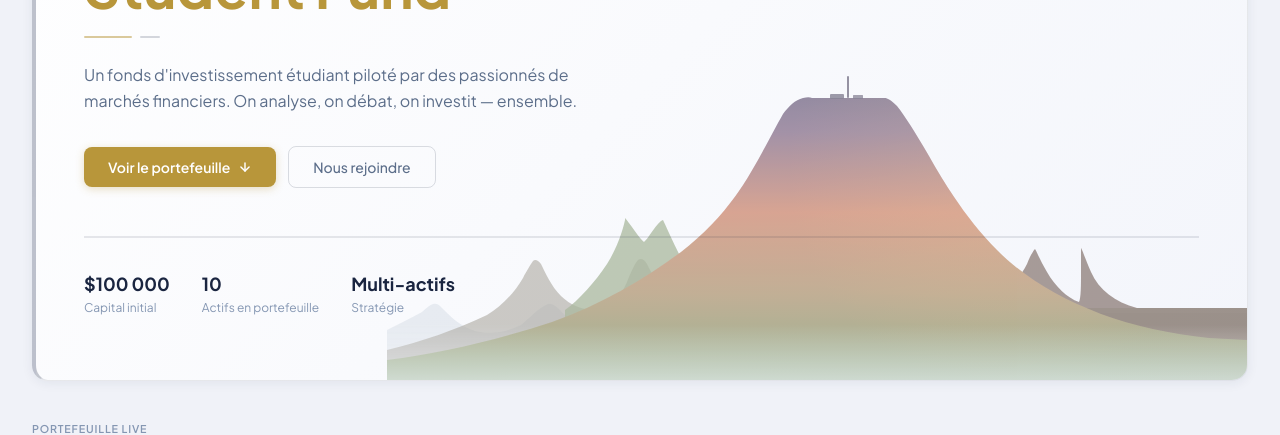
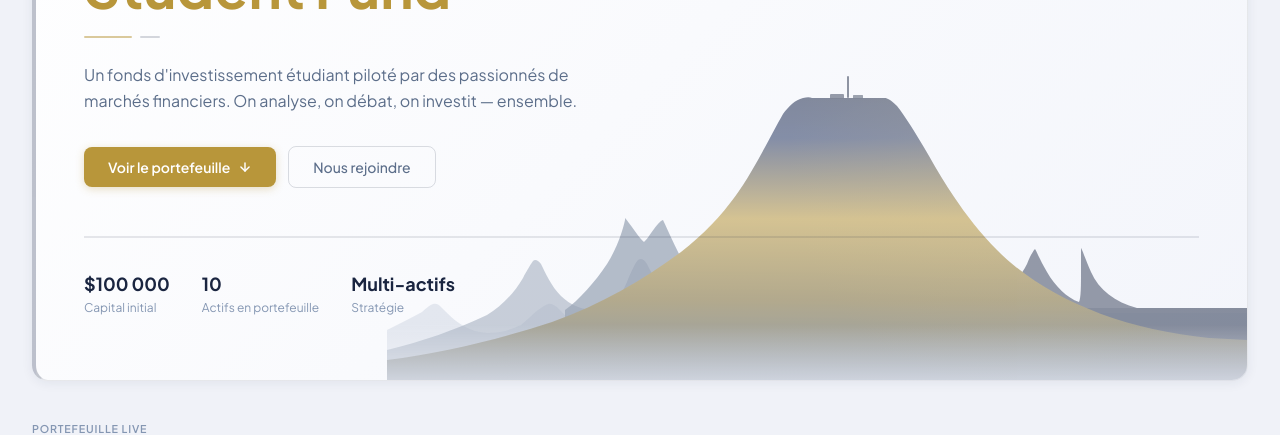
Before and after one commit to perriereti-sys/clermont-student-fund, a Next.js app in the folder clermont-student-fund/: page / in a window 1280 px wide. Shown: the part 312-747 px from the top of the page. Built offline with nearby package versions, Linux system fonts and the light colour scheme; no server answers.

Commit message:
style: palette volcans harmonisée avec le site — navy/gold/muted-blue uniquement

```diff
--- a/clermont-student-fund/components/HeroSection.tsx
+++ b/clermont-student-fund/components/HeroSection.tsx
@@ -31,25 +31,25 @@ export default function HeroSection() {
         aria-hidden
       >
         <defs>
-          {/* Gradient principal dôme : basalte violet → roche volcanique orange → ocre solaire → vert forestier */}
+          {/* Gradient dôme — couleurs du site : navy sommet → or (flancs ensoleillés) → bleu-navy base */}
           <linearGradient id="domeGrad" x1="0" y1="0" x2="0" y2="310" gradientUnits="userSpaceOnUse">
-            <stop offset="0%"   stopColor="#2A244E" />
-            <stop offset="20%"  stopColor="#5C3C60" />
-            <stop offset="46%"  stopColor="#BE5E3A" />
-            <stop offset="72%"  stopColor="#967240" />
-            <stop offset="100%" stopColor="#4C7A3A" />
+            <stop offset="0%"   stopColor="#1A2540" />
+            <stop offset="22%"  stopColor="#243560" />
+            <stop offset="48%"  stopColor="#B8963A" />
+            <stop offset="74%"  stopColor="#7A6830" />
+            <stop offset="100%" stopColor="#3A4E6A" />
           </linearGradient>
 
-          {/* Lumière dorée de coucher de soleil sur le flanc droit */}
+          {/* Halo doré — gold du site, lumière rasante sur la roche */}
           <radialGradient id="sunsetGlow" cx="620" cy="100" r="220" gradientUnits="userSpaceOnUse">
-            <stop offset="0%"   stopColor="#F0A040" stopOpacity="0.20" />
-            <stop offset="100%" stopColor="#F0A040" stopOpacity="0"   />
+            <stop offset="0%"   stopColor="#B8963A" stopOpacity="0.18" />
+            <stop offset="100%" stopColor="#B8963A" stopOpacity="0"   />
           </radialGradient>
 
-          {/* Brume légère à la base */}
+          {/* Brume légère à la base — couleur background du site */}
           <linearGradient id="mistGrad" x1="0" y1="255" x2="0" y2="310" gradientUnits="userSpaceOnUse">
-            <stop offset="0%"   stopColor="#EEF2F8" stopOpacity="0"   />
-            <stop offset="100%" stopColor="#EEF2F8" stopOpacity="0.60" />
+            <stop offset="0%"   stopColor="#F3F5FB" stopOpacity="0"   />
+            <stop offset="100%" stopColor="#F3F5FB" stopOpacity="0.62" />
           </linearGradient>
         </defs>
 
@@ -59,7 +59,7 @@ export default function HeroSection() {
             couleur bleu-gris très pâle (perspective atmosphérique).
         ══════════════════════════════════════════════════ */}
         <path
-          fill="#9AAABB"
+          fill="#8496B2"
           opacity="0.34"
           d="
             M 0 310 L 0 260
@@ -79,8 +79,8 @@ export default function HeroSection() {
             Couleur : gris-brun volcanique chaud.
         ══════════════════════════════════════════════════ */}
         <path
-          fill="#6C6452"
-          opacity="0.60"
+          fill="#5C6E8A"
+          opacity="0.58"
           d="
             M 0 310 L 0 280
             C 34 272 68 260 100 245
@@ -103,8 +103,8 @@ export default function HeroSection() {
             Point clé : lèvres à y=148, fond de cratère à y=172.
         ══════════════════════════════════════════════════ */}
         <path
-          fill="#6A8250"
-          opacity="0.76"
+          fill="#4A5E7A"
+          opacity="0.72"
           d="
             M 178 310 L 178 240
             C 192 230 208 212 220 194
@@ -125,8 +125,8 @@ export default function HeroSection() {
             La Vache : pic à (648, 180). Lassolas : pic à (694, 178).
         ══════════════════════════════════════════════════ */}
         <path
-          fill="#4A2E22"
-          opacity="0.84"
+          fill="#1A2540"
+          opacity="0.82"
           d="
             M 602 310 L 602 238
             C 616 228 632 210 640 194
@@ -195,11 +195,11 @@ export default function HeroSection() {
             Antenne emblématique + bâtiments scientifiques discrets.
         ══════════════════════════════════════════════════ */}
         {/* Antenne fine et verticale */}
-        <rect x="460" y="6" width="2" height="22" rx="1" fill="#2A2240" opacity="0.88" />
+        <rect x="460" y="6" width="2" height="22" rx="1" fill="#1A2540" opacity="0.88" />
         {/* Bâtiment principal (observatoire) */}
-        <rect x="443" y="24" width="14" height="5" rx="1" fill="#2A2240" opacity="0.82" />
+        <rect x="443" y="24" width="14" height="5" rx="1" fill="#1A2540" opacity="0.82" />
         {/* Bâtiment secondaire */}
-        <rect x="466" y="25" width="10" height="4" rx="0.5" fill="#2A2240" opacity="0.75" />
+        <rect x="466" y="25" width="10" height="4" rx="0.5" fill="#1A2540" opacity="0.75" />
 
         {/* ══════════════════════════════════════════════════
             COUCHE 7 — Brume légère au pied des volcans
```
